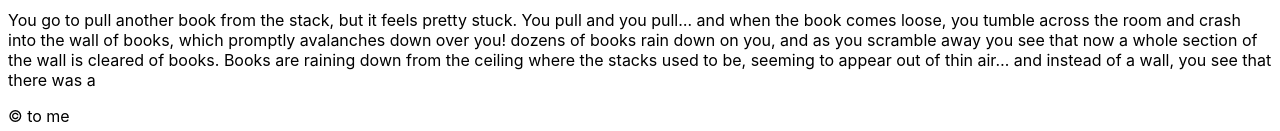
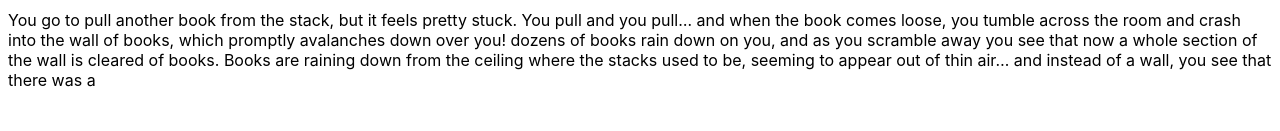
Before and after one commit to chadlavi/chooseyourownadventure, a Jekyll site: the page built from books/index.md, in a window 1280 px wide and 900 px high, scrolled down 1952 px. Shown: the part 766-897 px from the top of the window. Built offline with Jekyll 4.4.1, drawn with Linux system fonts in a browser that asks for light colours; our own code applies the rules of GitHub Pages for plain Markdown files; after the commit the page ends 2824 px from its top, so only the background shows below that.

Commit message:
change to default

```diff
--- a/_layouts/default.html
+++ b/_layouts/default.html
@@ -1,17 +1,19 @@
 <!doctype html>
 <html lang="en">
   <head>
+    <link rel="stylesheet" href="{{ site.github.baseurl }}/style.css" />
     <meta charset="utf-8">
     <title>{{ page.title }}</title>
-    <link rel="stylesheet" href="{{site.github.baseurl}}/style.css" />
   </head>
   <body>
     <nav>
-      <a href="{{site.github.baseurl}}">Home</a>
+      <a href="{{ site.github.baseurl }}">Home</a>
     </nav>
     {{ content }}
-    <footer>
-      &copy; to me
-    </footer>
+    {% if page.footer %}
+      <footer>
+        {{ page.footer }}
+      </footer>
+    {% endif %}
   </body>
 </html>
```
Also changed, not shown: README.md (+2 -0 lines).
